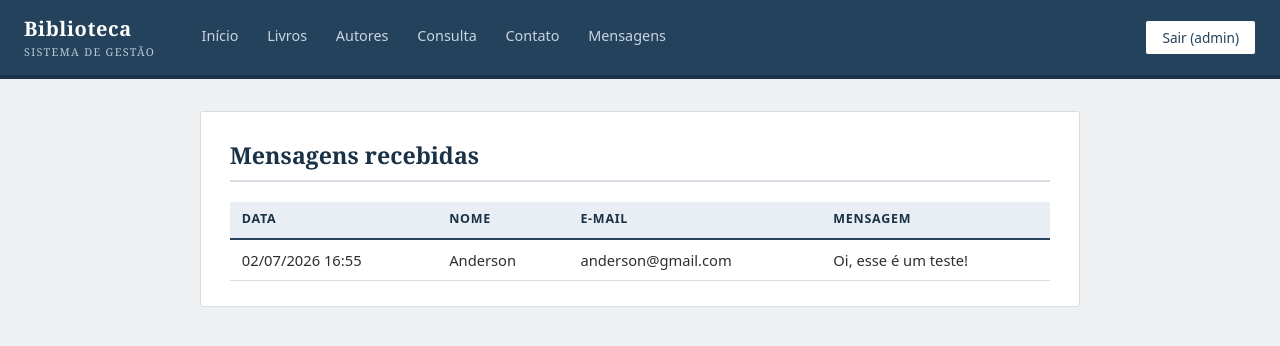
After one commit to Vorceek/PraticasExtensionistas3Biblioteca, a Django app: page /mensagens/ in a window 1280 px wide. The commit adds this page. Shown: the top 346 px of the page. Run offline with Django 5.2, Linux system fonts and the light colour scheme; a user stored in the database is signed in; data comes from the database, SQL or seed files in the repository; both versions use the stored data as it was after the commit.

Commit message:
Adiciona tela de mensagens recebidas para o administrador

```diff
--- a/codigo/core/templates/core/base.html
+++ b/codigo/core/templates/core/base.html
@@ -152,6 +152,7 @@
       <a href="{% url 'autor_list' %}">Autores</a>
       <a href="{% url 'consulta' %}">Consulta</a>
       <a href="{% url 'contato' %}">Contato</a>
+      {% if user.is_staff %}<a href="{% url 'mensagens' %}">Mensagens</a>{% endif %}
     {% endif %}
   </nav>
   {% if user.is_authenticated %}
--- /dev/null
+++ b/codigo/core/templates/core/mensagens.html
@@ -0,0 +1,20 @@
+{% extends "core/base.html" %}
+{% block title %}Mensagens - Biblioteca{% endblock %}
+{% block content %}
+<div class="card">
+  <h1>Mensagens recebidas</h1>
+  <table>
+    <tr><th>Data</th><th>Nome</th><th>E-mail</th><th>Mensagem</th></tr>
+    {% for m in mensagens %}
+    <tr>
+      <td style="white-space:nowrap">{{ m.enviado_em|date:"d/m/Y H:i" }}</td>
+      <td>{{ m.nome }}</td>
+      <td>{{ m.email }}</td>
+      <td>{{ m.mensagem }}</td>
+    </tr>
+    {% empty %}
+    <tr><td colspan="4">Nenhuma mensagem recebida.</td></tr>
+    {% endfor %}
+  </table>
+</div>
+{% endblock %}
--- a/codigo/core/urls.py
+++ b/codigo/core/urls.py
@@ -17,4 +17,5 @@ urlpatterns = [
     path("autores/<int:pk>/excluir/", views.autor_delete, name="autor_excluir"),
     path("consulta/", views.consulta, name="consulta"),
     path("contato/", views.contato, name="contato"),
+    path("mensagens/", views.mensagens, name="mensagens"),
 ]
--- a/codigo/core/views.py
+++ b/codigo/core/views.py
@@ -1,5 +1,5 @@
 from django.contrib import messages
-from django.contrib.auth.decorators import login_required
+from django.contrib.auth.decorators import login_required, user_passes_test
 from django.db.models import Q
 from django.forms import ModelForm
 from django.shortcuts import get_object_or_404, redirect, render
@@ -97,6 +97,14 @@ def consulta(request):
     return render(request, "core/consulta.html", {"q": q, "resultados": resultados})
 
 
+# ---------- Mensagens recebidas (somente administrador) ----------
+
+@user_passes_test(lambda u: u.is_staff, login_url="login")
+def mensagens(request):
+    lista = Contato.objects.order_by("-enviado_em")
+    return render(request, "core/mensagens.html", {"mensagens": lista})
+
+
 # ---------- Contato ----------
 
 def contato(request):
```
Also changed, not shown: codigo/core/tests.py (+7 -0 lines), README.md, capturas/mensagens.png (added), codigo/db.sqlite3.
